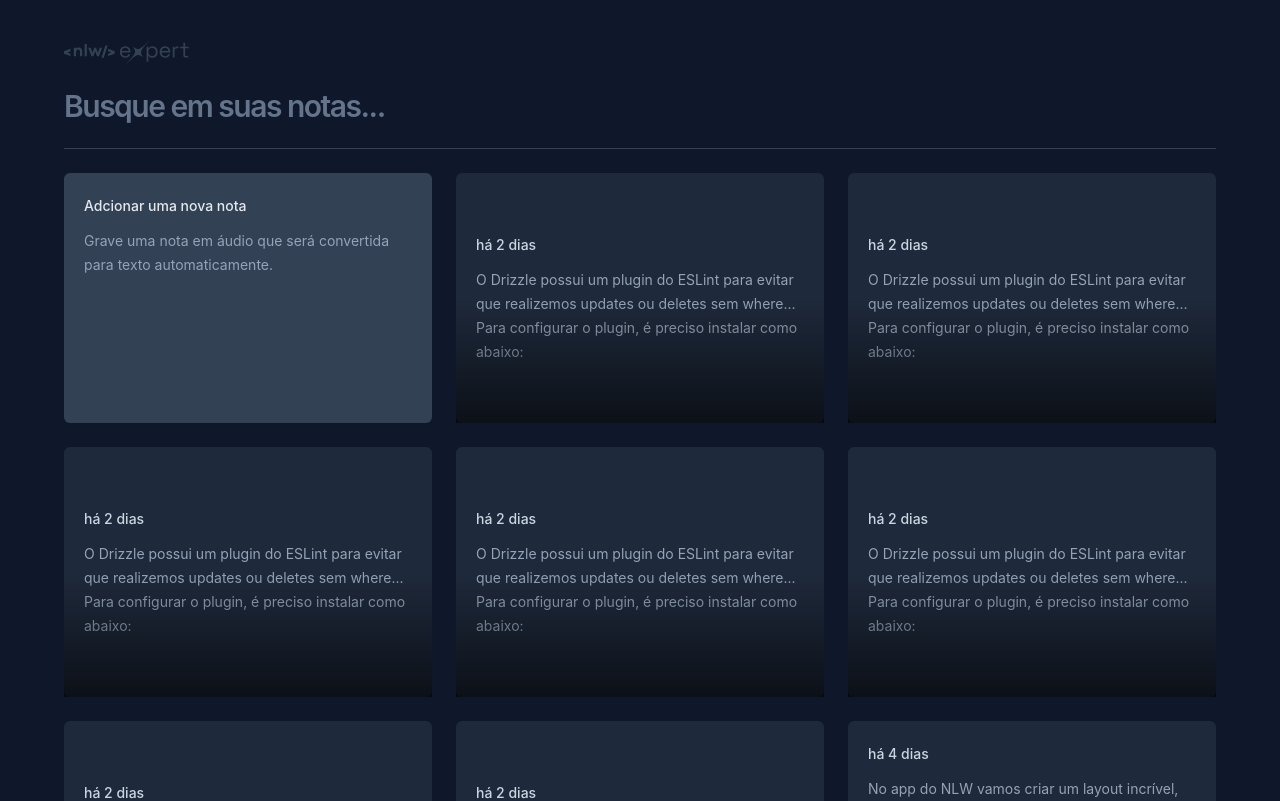
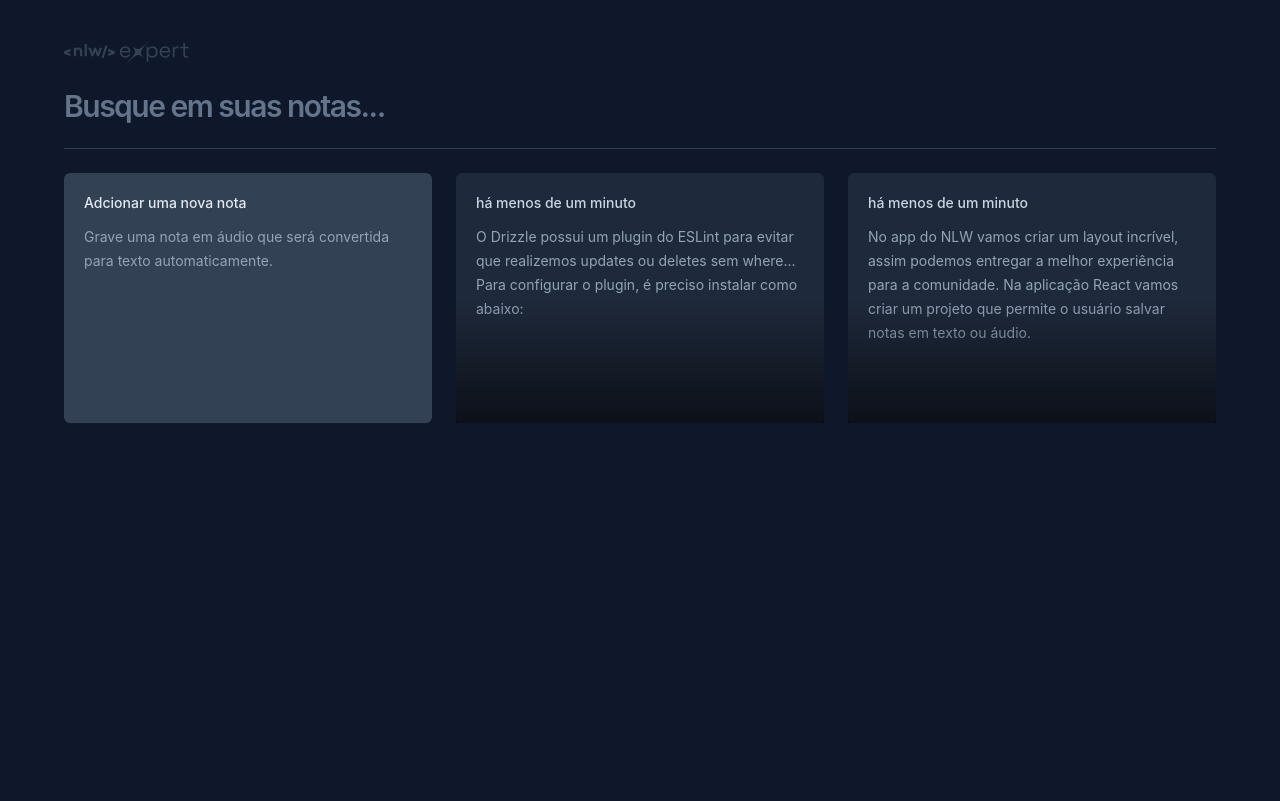
Before and after one commit to AlysonDEV/nlw-export-notes, a React (Vite) app: page / in a window 1280 px wide. Shown: the top 801 px of the page. Built offline with nearby package versions, Linux system fonts and the light colour scheme.

Commit message:
finished the designe before functions

```diff
--- a/package.json
+++ b/package.json
@@ -9,6 +9,9 @@
     "preview": "vite preview"
   },
   "dependencies": {
+    "@radix-ui/react-dialog": "^1.0.5",
+    "date-fns": "^3.3.1",
+    "lucide-react": "^0.330.0",
     "react": "^18.2.0",
     "react-dom": "^18.2.0"
   },
--- a/src/app.tsx
+++ b/src/app.tsx
@@ -1,6 +1,7 @@
 import logo from './assets/logo-nlw-export.svg'
 import { NewNoteCard } from './components/new-note-card'
 import { NoteCard } from './components/note-card'
+
 
 export function App() {
   return (
@@ -19,28 +20,20 @@ export function App() {
       <div className='grid grid-cols-3 gap-6 auto-rows-[250px]'>
         <NewNoteCard />
 
-        <NoteCard />
-        <NoteCard />
-        <NoteCard />
-        <NoteCard />
-        <NoteCard />
-        <NoteCard />
-        <NoteCard />
+        <NoteCard
+          note={{
+            date: new Date(),
+            content: `O Drizzle possui um plugin do ESLint para evitar que realizemos updates ou deletes sem where... \nPara configurar o plugin, é preciso instalar como abaixo:`
+          }}
+        />
+        <NoteCard
+          note={{
+            date: new Date(),
+            content:  `No app do NLW vamos criar um layout incrível, assim podemos entregar a melhor experiência para a comunidade. \nNa aplicação React vamos criar um projeto que permite o usuário salvar notas em texto ou áudio.`
+          }}
+        />
 
 
-        <div className='rounded-md bg-slate-800 p-5 space-y-3 relative'>
-          <span className='text-sm font-medium text-slate-300'>
-            há 4 dias
-          </span>
-          <p className='text-sm leading-6 text-slate-400'>
-            No app do NLW vamos criar um layout incrível, assim podemos entregar a melhor experiência para a comunidade.
-
-            Na aplicação React vamos criar um projeto que permite o usuário salvar notas em texto ou áudio.
-          </p>
-
-          <div className='absolute bottom-0 left-0 right-0 h-1/2 bg-gradient-to-t from-black/60 to-black/0 pointer-events-none' />
-
-        </div>
       </div>
     </div>
   )
--- a/src/components/new-note-card.tsx
+++ b/src/components/new-note-card.tsx
@@ -1,12 +1,41 @@
+import * as Dialog from '@radix-ui/react-dialog';
+import { X } from 'lucide-react';
+
+
 export function NewNoteCard() {
   return  (
-    <div className='rounded-md bg-slate-700 p-5 space-y-3'>
+    <Dialog.Root>
+      <Dialog.Trigger className='rounded-md flex flex-col text-left bg-slate-700 p-5 gap-3 outline-none hover:ring-2 hover:ring-slate-600 focus-visible:ring-2 focus-visible:ring-lime-400'>
         <span className='text-sm font-medium text-slate-200'>
           Adcionar uma nova nota
         </span>
         <p className='text-sm leading-6 text-slate-400'>
           Grave uma nota em áudio que será convertida para texto automaticamente.
         </p>
+      </Dialog.Trigger>
+
+      <Dialog.Portal>
+        <Dialog.Overlay className='inset-0 fixed bg-black/50' />
+        <Dialog.Content className='fixed overflow-hidden left-1/2 top-1/2 -translate-x-1/2 -translate-y-1/2 max-w-[640px] w-full h-[60vh] bg-slate-700 rounded-md flex flex-col outline-none'>
+          <Dialog.Close className='absolute top-0 right-0 bg-slate-800 p-1.5 text-slate-400 hover:text-slate-100'>
+            <X className='size-5'/>
+          </Dialog.Close>
+          <div className="flex flex-1 flex-col p-3 gap-5">
+            <span className="text-sm font-medium text-slate-300">
+              Adicionar nota
+            </span>
+            <p className="text-sm leading-6 text-slate-400">
+              Comece <button className='font-medium text-lime-400 hover:underline'>gravando uma nota</button> em áudio ou se preferir <button className='font-medium text-lime-400 hover:underline'>utilize apenas texto</button>.
+            </p>
           </div>
+          <button
+            type='button'
+            className='w-full bg-lime-400 py-4 text-center text-sm text-lime-950 outline-none font-medium hover:bg-lime-500'
+          >
+            Salvar nota
+          </button>
+        </Dialog.Content>
+      </Dialog.Portal>
+    </Dialog.Root>
   )
 }
--- a/src/components/note-card.tsx
+++ b/src/components/note-card.tsx
@@ -1,14 +1,49 @@
-export function NoteCard() {
+import * as Dialog from '@radix-ui/react-dialog';
+import { formatDistanceToNow } from 'date-fns'
+import { ptBR } from 'date-fns/locale'
+import { X } from 'lucide-react';
+
+interface NoteCardProps {
+  note: {
+    date: Date
+    content: string
+  }
+}
+
+export function NoteCard({note}: NoteCardProps) {
+  const formatedDate = formatDistanceToNow(note.date, {locale: ptBR, addSuffix: true} )
+
   return (
-    <button className="rounded-md text-left bg-slate-800 p-5 space-y-3 relative outline-none hover:ring-2 hover:ring-slate-600 focus-visible:ring-2 focus-visible:ring-lime-400">
-      <span className="text-sm font-medium text-slate-300">há 2 dias</span>
-      <p className="text-sm leading-6 text-slate-400">
-        O Drizzle possui um plugin do ESLint para evitar que realizemos updates
-        ou deletes sem where... Para configurar o plugin, é preciso instalar
-        como abaixo:
-      </p>
+    <Dialog.Root>
+      <Dialog.Trigger className="rounded-md text-left flex flex-col bg-slate-800 p-5 gap-3 relative outline-none hover:ring-2 hover:ring-slate-600 focus-visible:ring-2 focus-visible:ring-lime-400">
+        <span className="text-sm font-medium text-slate-300">{formatedDate}</span>
+        <p className="text-sm leading-6 text-slate-400">
+          {note.content}
+        </p>
 
-      <div className="absolute bottom-0 left-0 right-0 h-1/2 bg-gradient-to-t from-black/60 to-black/0 pointer-events-none" />
-    </button>
+        <div className="absolute bottom-0 left-0 right-0 h-1/2 bg-gradient-to-t from-black/60 to-black/0 pointer-events-none" />
+      </Dialog.Trigger>
+
+      <Dialog.Portal>
+        <Dialog.Overlay className='inset-0 fixed bg-black/50' />
+        <Dialog.Content className='fixed overflow-hidden left-1/2 top-1/2 -translate-x-1/2 -translate-y-1/2 max-w-[640px] w-full h-[60vh] bg-slate-700 rounded-md flex flex-col outline-none'>
+          <Dialog.Close className='absolute top-0 right-0 bg-slate-800 p-1.5 text-slate-400 hover:text-slate-100'>
+            <X className='size-5'/>
+          </Dialog.Close>
+          <div className="flex flex-1 flex-col p-3 gap-5">
+            <span className="text-sm font-medium text-slate-300">{formatedDate}</span>
+            <p className="text-sm leading-6 text-slate-400">
+              {note.content}
+            </p>
+          </div>
+          <button
+            type='button'
+            className='w-full bg-slate-800 py-4 text-center text-sm text-slate-300 outline-none font-medium group'
+          >
+            Deseja <span className='text-red-400 group-hover:underline'>apagar essa nota</span>?
+          </button>
+        </Dialog.Content>
+      </Dialog.Portal>
+    </Dialog.Root>
   );
 }
```
Also changed, not shown: 1 other file (tests, documents, lock files or other folders). Lines whose indentation alone changed are shown as unchanged.
